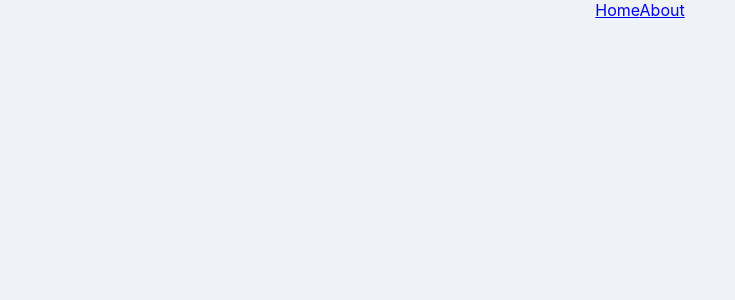
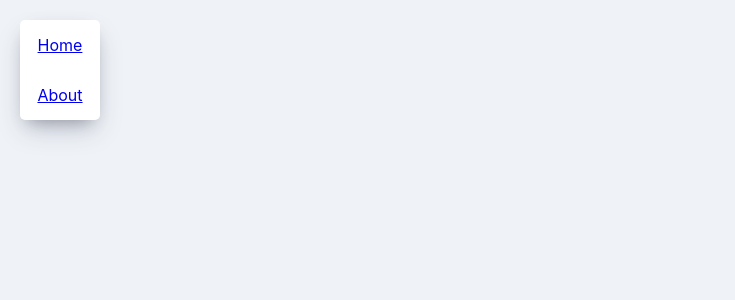
Before and after one commit to dokilove/movie_app_2019, a React (Create React App) app: page /#/movie-detail in a window 1280 px wide. Before the commit this address had no page. Shown: the top 300 px of the page, without its empty margins (0-735 px from the left). Built offline with nearby package versions, Linux system fonts and the light colour scheme.

Commit message:
#14.4 Redirecting (08:53)

```diff
--- a/src/App.js
+++ b/src/App.js
@@ -2,6 +2,7 @@ import React from "react";
 import { HashRouter, Route, Routes } from "react-router-dom";
 import Home from "./routes/Home";
 import About from "./routes/About";
+import Detail from "./routes/Detail";
 import Navigation from "./components/Navigation";
 
 function App() {
@@ -11,6 +12,7 @@ function App() {
       <Routes>
         <Route path="/" exact={true} element={<Home />} />
         <Route path="/about" element={<About />} />
+        <Route path="/movie-detail" element={<Detail />} />
       </Routes>
     </HashRouter>
   );
--- a/src/components/Movie.js
+++ b/src/components/Movie.js
@@ -1,9 +1,18 @@
 import React from "react";
+import { Link } from "react-router-dom";
 import PropTypes from "prop-types";
 import "./Movie.css";
 
 function Movie({ year, title, summary, poster, genres }) {
+  let state = {
+    year: year,
+    title: title,
+    summary: summary,
+    poster: poster,
+    genres: genres,
+  };
   return (
+    <Link to={`/movie-detail/`} state={state}>
       <div className="movie">
         <img src={poster} alt={title} title={title} />
         <div className="movie_data">
@@ -19,6 +28,7 @@ function Movie({ year, title, summary, poster, genres }) {
           <p className="movie__summary">{summary.slice(0, 180)}...</p>
         </div>
       </div>
+    </Link>
   );
 }
 
--- a/src/components/Navigation.css
+++ b/src/components/Navigation.css
@@ -0,0 +1,16 @@
+.nav {
+  position: absolute;
+  top: 20px;
+  left: 20px;
+  width: 80px;
+  height: 100px;
+  background-color: white;
+  display: flex;
+  align-items: center;
+  justify-content: center;
+  flex-wrap: wrap;
+  border-radius: 5px;
+  color: #adaeb9;
+  box-shadow: 0 13px 27px -5px rgba(50, 50, 93, 0.25),
+    0 8px 16px -8px rgba(0, 0, 0, 0.3), 0 -6px 16px -6px rgba(0, 0, 0, 0.025);
+}
--- a/src/components/Navigation.js
+++ b/src/components/Navigation.js
@@ -1,11 +1,12 @@
 import React from "react";
 import { Link } from "react-router-dom";
+import "./Navigation.css";
 
 function Navigation() {
   return (
-    <div>
+    <div className="nav">
       <Link to={"/"}>Home</Link>
-      <Link to={"/about"}>About</Link>
+      <Link to="/about">About</Link>
     </div>
   );
 }
--- a/src/routes/About.js
+++ b/src/routes/About.js
@@ -1,6 +1,6 @@
 import React from "react";
 
-function About() {
+function About({ props }) {
   return <span>About this page: I built it </span>;
 }
 
--- /dev/null
+++ b/src/routes/Detail.js
@@ -0,0 +1,13 @@
+import React from "react";
+import { useLocation, useHistory } from "react-router-dom";
+
+function Detail() {
+  let location = useLocation();
+  if (location.state) {
+    return <h1>{location.state.title}</h1>;
+  } else {
+    return null;
+  }
+}
+
+export default Detail;
```
Also changed, not shown: src/routes/About.css (added). Lines whose indentation alone changed are shown as unchanged.
